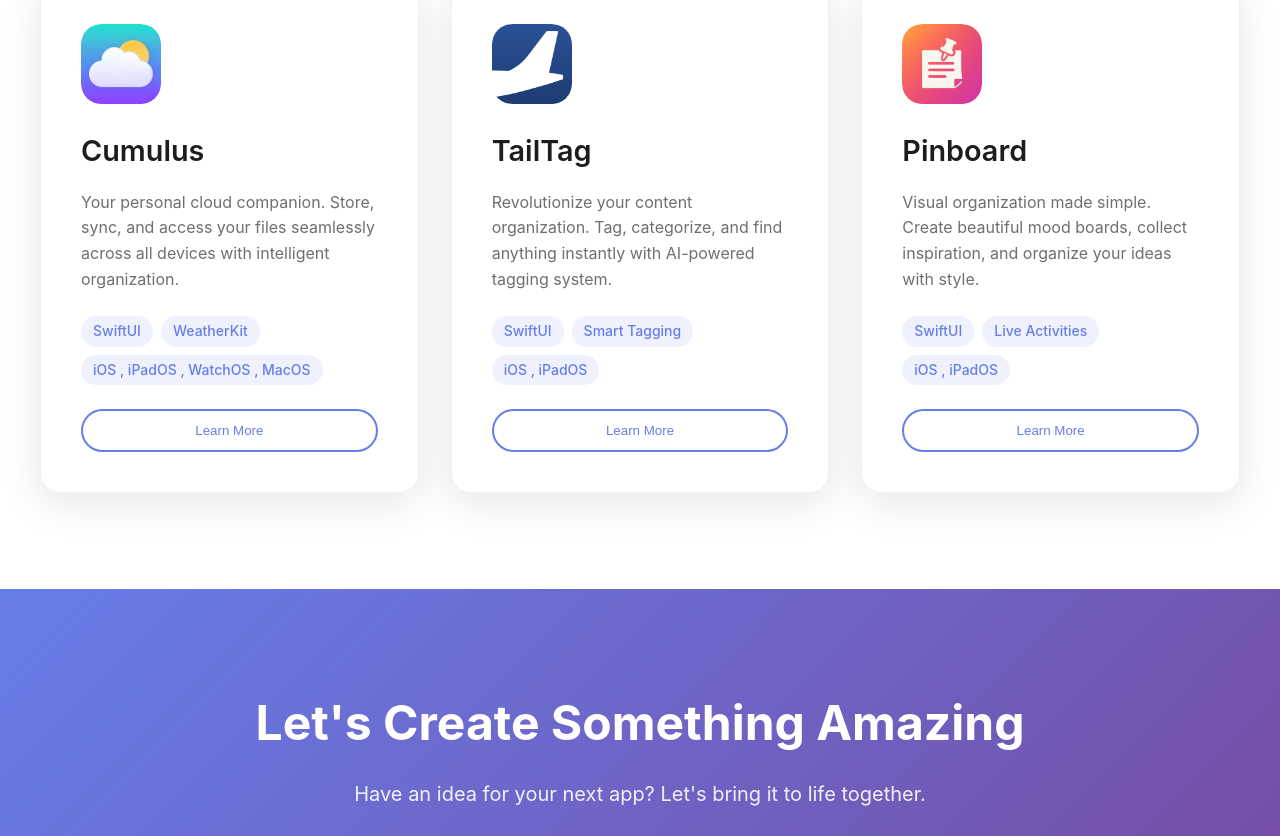
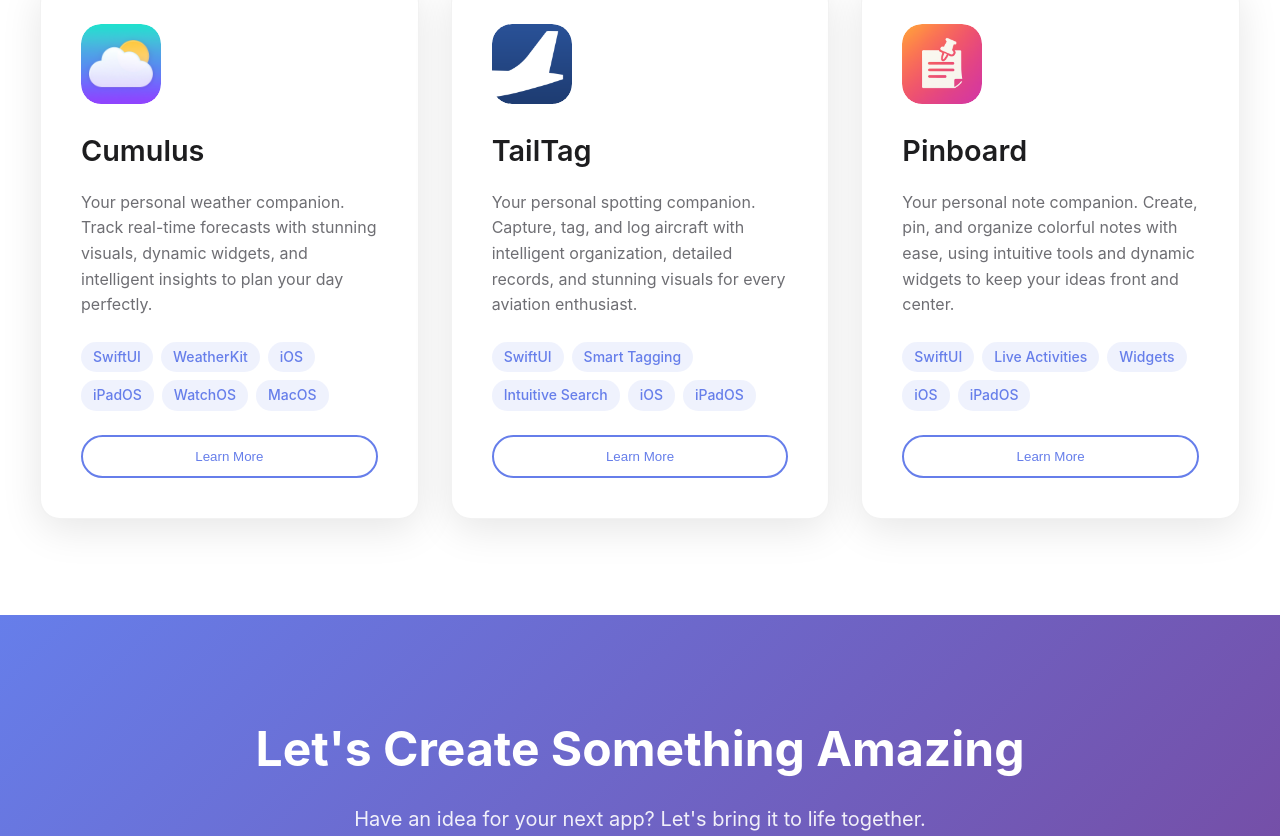
Before and after one commit to JoshOn360Hz/AppsByJosh, a plain HTML site: page index.html in a window 1280 px wide. Shown: the part 1102-1938 px from the top of the page. Drawn offline with nearby package versions, Linux system fonts and the light colour scheme; a web font is replaced by a local one.

Commit message:
Update index.html

```diff
--- a/index.html
+++ b/index.html
@@ -15,8 +15,6 @@
 <link rel="apple-touch-icon" sizes="180x180" href="/src/apple-touch-icon.png" />
 <meta name="apple-mobile-web-app-title" content="AppsByJosh" />
 <link rel="manifest" href="/src/site.webmanifest" />
-
-<!-- Preload critical images for faster modal loading -->
 <link rel="preload" as="image" href="img/cumulus.png">
 <link rel="preload" as="image" href="img/tailtag.png">
 <link rel="preload" as="image" href="img/pinboard.png">
@@ -77,11 +75,14 @@
                     <img src="img/cumulus.png" alt="Cumulus App Icon" class="app-icon-img">
                 </div>
                 <h3>Cumulus</h3>
-                <p>Your personal cloud companion. Store, sync, and access your files seamlessly across all devices with intelligent organization.</p>
+                <p>Your personal weather companion. Track real-time forecasts with stunning visuals, dynamic widgets, and intelligent insights to plan your day perfectly.</p>
                 <div class="app-features">
                     <span class="feature-tag">SwiftUI</span>
                     <span class="feature-tag">WeatherKit</span>
-                    <span class="feature-tag">iOS , iPadOS , WatchOS , MacOS</span>
+                    <span class="feature-tag">iOS</span>
+                       <span class="feature-tag">iPadOS</span>
+                    <span class="feature-tag">WatchOS</span>
+                    <span class="feature-tag">MacOS</span>
                 </div>
                 <button class="app-button">Learn More</button>
             </div>
@@ -91,11 +92,14 @@
                     <img src="img/tailtag.png" alt="TailTag App Icon" class="app-icon-img">
                 </div>
                 <h3>TailTag</h3>
-                <p>Revolutionize your content organization. Tag, categorize, and find anything instantly with AI-powered tagging system.</p>
+                <p>Your personal spotting companion. Capture, tag, and log aircraft with intelligent organization, detailed records, and stunning visuals for every aviation enthusiast.</p>
                 <div class="app-features">
                     <span class="feature-tag">SwiftUI</span>
                     <span class="feature-tag">Smart Tagging</span>
-                    <span class="feature-tag">iOS , iPadOS</span>
+                    <span class="feature-tag">Intuitive Search</span>
+                    <span class="feature-tag">iOS</span>
+                    <span class="feature-tag">iPadOS</span>
+
                 </div>
                 <button class="app-button">Learn More</button>
             </div>
@@ -105,11 +109,14 @@
                     <img src="img/pinboard.png" alt="Pinboard App Icon" class="app-icon-img">
                 </div>
                 <h3>Pinboard</h3>
-                <p>Visual organization made simple. Create beautiful mood boards, collect inspiration, and organize your ideas with style.</p>
+                <p>Your personal note companion. Create, pin, and organize colorful notes with ease, using intuitive tools and dynamic widgets to keep your ideas front and center.</p>
                 <div class="app-features">
-                    <span class="feature-tag">SwiftUI</span>
+                      <span class="feature-tag">SwiftUI</span>
                     <span class="feature-tag">Live Activities</span>
-                    <span class="feature-tag">iOS , iPadOS</span>
+                    <span class="feature-tag">Widgets</span>
+                    <span class="feature-tag">iOS</span>
+                    <span class="feature-tag">iPadOS</span>
+
                 </div>
                 <button class="app-button">Learn More</button>
             </div>
```
